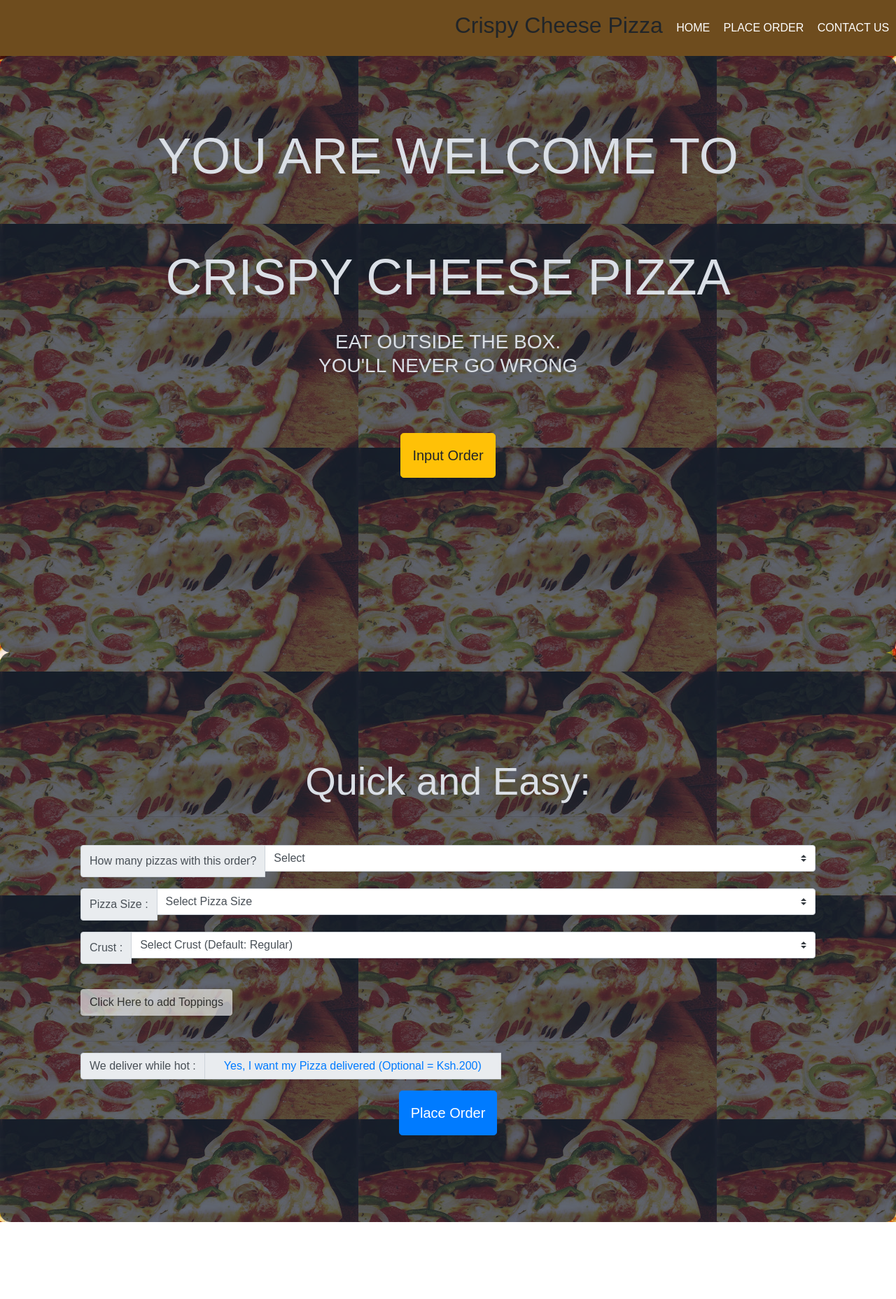
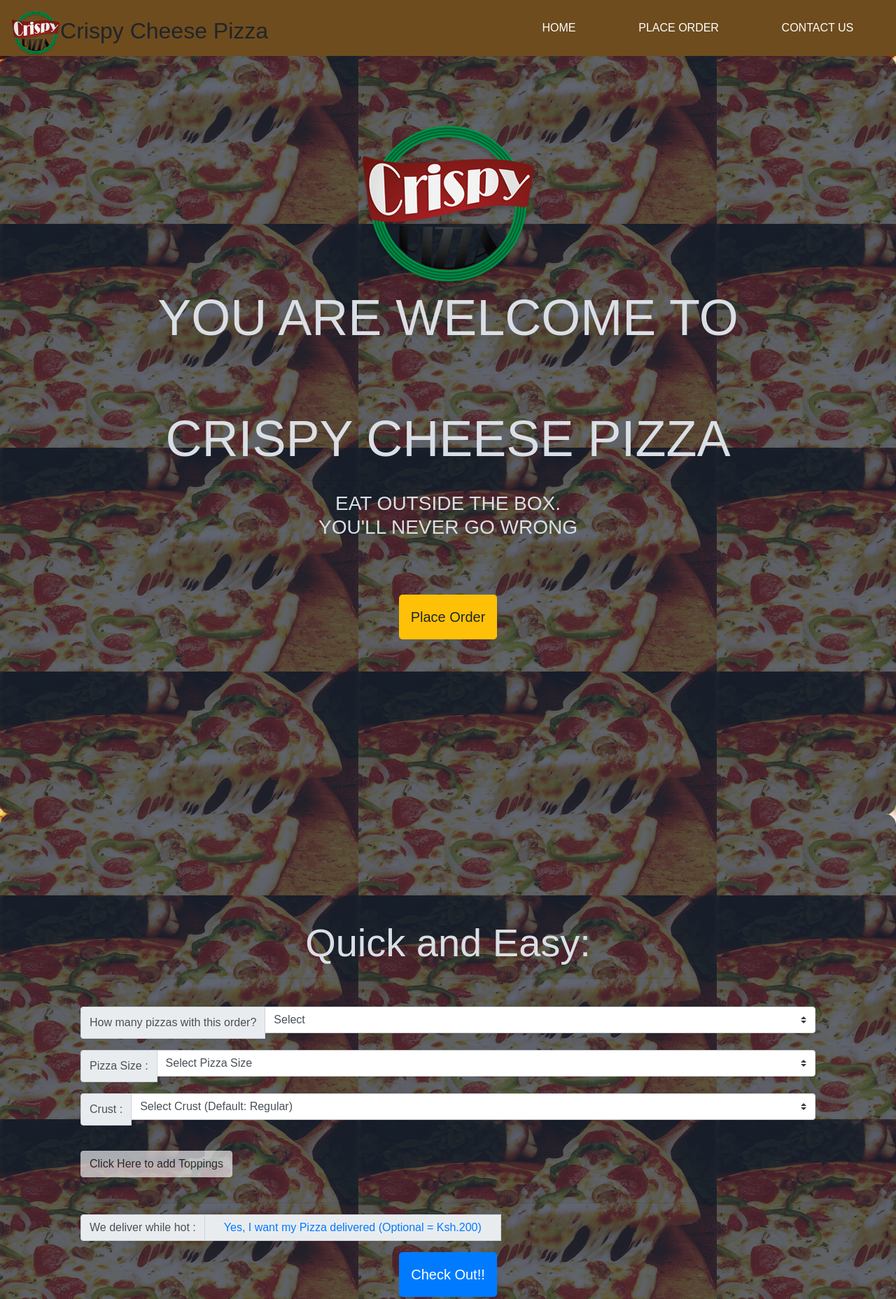
Before and after one commit to mbalanya/Crispy-Cheese-Pizza, a plain HTML site: page index.html in a window 1280 px wide. Shown: the top 1857 px of the page at 70% size. Before the commit the page ends 1747 px from the top, so only its background shows below. Drawn offline with nearby package versions, Linux system fonts and the light colour scheme.

Commit message:
clean up code more

```diff
--- a/index.html
+++ b/index.html
@@ -9,16 +9,18 @@
     <title>Crispy Cheese Pizza</title>
   </head>
   <body>
-    <nav>
+    <nav class="navbar sticky-top inline">
+      <img src="img/pizza-logo.png" height="100%" class="d-inline-block align-top" alt="">
+      <h2 class='display-5'>Crispy Cheese Pizza</h2>
       <div class="hamburger">
         <div class="line"></div>
         <div class="line"></div>
         <div class="line"></div>
       </div>
       <ul class="nav-links">
-        <h2>Crispy Cheese Pizza</h2>
-        <li><a href="#">HOME</a></li>
-        <li><a href="#">PLACE ORDER</a></li>
+        <h2></h2>
+        <li><a href="index.html">HOME</a></li>
+        <li><a href="#order-section">PLACE ORDER</a></li>
         <li><a href="#">CONTACT US</a></li>
       </ul>
     </nav>
@@ -26,11 +28,12 @@
     <div class="container-fluid tagline">
       <div class="row">
         <div class="col-12">
+          <img src="img/pizza-logo.png" class="d-inline-block align-top" alt="">
           <h1 class="display-3">YOU ARE WELCOME TO <br><br> <span class="rounded-lg">CRISPY CHEESE PIZZA</span></h1>
           <hr>
           <h3>EAT OUTSIDE THE BOX. <br>YOU'LL NEVER GO WRONG</h3>
           <br><br><br>
-          <a href="#order-section"><button type="button" class="btn btn-warning btn-lg display-4 py-3 px-50">  Input Order </button></a>
+          <a href="#order-section"><button type="button" class="btn btn-warning btn-lg display-4 py-3 px-50">  Place Order </button></a>
         </div>
       </div>
     </div>
@@ -195,7 +198,7 @@
                 </div>
               </div>
 
-              <button type="submit" class="btn btn-primary mb-2 btn-lg display-4 py-3 px-50">Place Order</button>
+              <button type="submit" class="btn btn-primary mb-2 btn-lg display-4 py-3 px-50">Check Out!!</button>
             </form>
           </div>
         </div>
--- a/js/scripts.js
+++ b/js/scripts.js
@@ -12,7 +12,7 @@
 
 //links pizza size to relevant toppings
 $(document).ready(function() {
-  $('#selectSize').click(function(e) {
+  $('#selectSiz').click(function(e) {
     var z = $('#selectSize option:selected').text();
      if(z === 'Small (Ksh.500)'){
        $('form a').prop('href', '#toppingsSmall');
```
Also changed, not shown: 1 other file.
